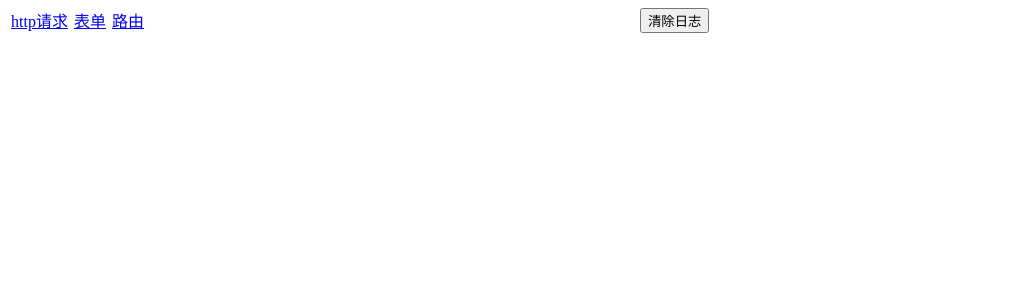
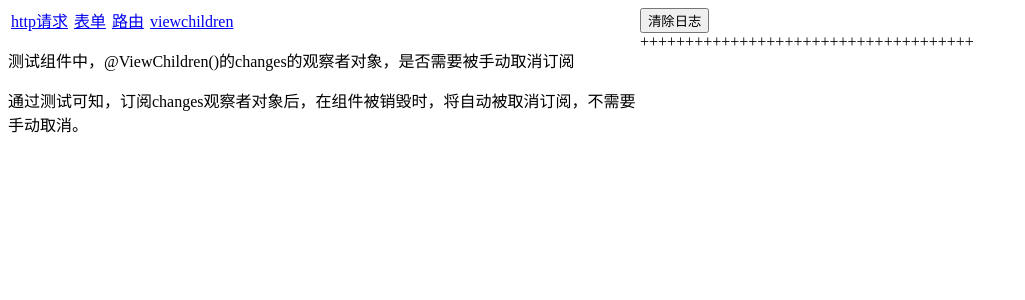
Before and after one commit to wjx774326739/ngx-observable, an Angular app: page /viewchildren in a window 1280 px wide. Before the commit this address led to /. Shown: the top 300 px of the page, without its empty margins (0-1025 px from the left). Built offline with nearby package versions, Linux system fonts and the light colour scheme.

Commit message:
测试@ViewChildren

```diff
--- a/src/app/app.component.ts
+++ b/src/app/app.component.ts
@@ -25,6 +25,10 @@ export class AppComponent {
     {
       name: '路由',
       url: '/router'
+    },
+    {
+      name: 'viewchildren',
+      url: '/viewchildren'
     }
   ];
 
--- a/src/app/app.routing.ts
+++ b/src/app/app.routing.ts
@@ -18,6 +18,10 @@ const routes: Routes = [
     loadChildren: () => import('./router-demo/router-demo.module').then(m => m.RouterDemoModule)
   },
   {
+    path: 'viewchildren',
+    loadChildren: () => import('./viewchildren/viewchildren.module').then(m => m.ViewchildrenModule)
+  },
+  {
     path: '',
     pathMatch: 'full',
     redirectTo: 'http'
--- a/src/app/form-demo/form-demo.component.ts
+++ b/src/app/form-demo/form-demo.component.ts
@@ -26,7 +26,9 @@ export class FormDemoComponent implements OnInit, OnDestroy {
   constructor(
     private formBuilder: FormBuilder,
     private logSer: LogService,
-  ) { }
+  ) {
+    this.logSer.startLog();
+  }
 
   ngOnInit() {
     this.form = this.formBuilder.group({
@@ -48,7 +50,7 @@ export class FormDemoComponent implements OnInit, OnDestroy {
       '这是在FormDemoComponent中，组件销毁时记录的日志。此时表单值改变的观察者对象的状态为：closed-'
       + this.formValue$Index.closed
     );
-    this.logSer.publishLog('------------------------------------------------------------');
+    this.logSer.endLog();
   }
 
 }
--- a/src/app/http-demo/http-demo.component.ts
+++ b/src/app/http-demo/http-demo.component.ts
@@ -22,7 +22,9 @@ export class HttpDemoComponent implements OnInit, OnDestroy {
   constructor(
     private http: HttpClient,
     private logSer: LogService,
-  ) { }
+  ) {
+    this.logSer.startLog();
+  }
 
   ngOnInit() {
     this.successReq();
@@ -38,7 +40,7 @@ export class HttpDemoComponent implements OnInit, OnDestroy {
       '这是在HttpDemoComponent中，组件销毁时记录的日志。此时http请求失败观察者对象的状态为：closed-'
       + this.httpError$Index.closed
     );
-    this.logSer.publishLog('------------------------------------------------------------');
+    this.logSer.endLog();
   }
 
   errorReq(): void {
--- a/src/app/log.service.ts
+++ b/src/app/log.service.ts
@@ -14,8 +14,16 @@ export class LogService {
 
   constructor() { }
 
+  endLog(): void {
+    this.publishLog('------------------------------------');
+  }
+
   publishLog(log: string): void {
     this.log$.next(log);
+  }
+
+  startLog(): void {
+    this.publishLog('+++++++++++++++++++++++++++++++++++++');
   }
 
   subscribeLog(): Observable<string> {
--- a/src/app/router-demo/router-demo.component.ts
+++ b/src/app/router-demo/router-demo.component.ts
@@ -27,7 +27,9 @@ export class RouterDemoComponent implements OnInit, OnDestroy {
     private activatedRoute: ActivatedRoute,
     private logSer: LogService,
     private router: Router,
-  ) { }
+  ) {
+    this.logSer.startLog();
+  }
 
   ngOnInit() {
     this.data$Index = this.activatedRoute.data.subscribe(data => { });
@@ -53,7 +55,7 @@ export class RouterDemoComponent implements OnInit, OnDestroy {
       '这是在RouterDemoComponent中，组件销毁时记录的日志。此时queryParamMap的观察者对象的状态为：closed-'
       + this.queryParamMap$Index.closed
     );
-    this.logSer.publishLog('------------------------------------------------------------');
+    this.logSer.endLog();
   }
 
 }
--- /dev/null
+++ b/src/app/viewchildren/viewchildren.component.html
@@ -0,0 +1,6 @@
+<p>
+  测试组件中，@ViewChildren()的changes的观察者对象，是否需要被手动取消订阅
+</p>
+<p>
+  通过测试可知，订阅changes观察者对象后，在组件被销毁时，将自动被取消订阅，不需要手动取消。
+</p>
--- /dev/null
+++ b/src/app/viewchildren/viewchildren.component.ts
@@ -0,0 +1,54 @@
+import { Subscription } from 'rxjs';
+
+import {
+    AfterViewInit,
+    Component,
+    OnDestroy,
+    OnInit,
+    QueryList,
+    ViewChildren
+} from '@angular/core';
+
+import { LogService } from '../log.service';
+
+@Component({
+  selector: 'app-viewchildren',
+  templateUrl: './viewchildren.component.html',
+  styleUrls: ['./viewchildren.component.css']
+})
+export class ViewchildrenComponent implements OnInit, AfterViewInit, OnDestroy {
+
+  @ViewChildren('test')
+  testView: QueryList<any>;
+
+  viewchildrenChanges$Index: Subscription;
+
+  constructor(
+    private logSer: LogService,
+  ) {
+    this.logSer.startLog();
+  }
+
+  ngOnInit() {
+  }
+
+  ngAfterViewInit(): void {
+    this.viewchildrenChanges$Index = this.testView.changes.subscribe(data => { });
+    this.logSer.publishLog(
+      '这是在ViewchildrenComponent中记录的日志。此时订阅观察了@ViewChildren的changes观察对象。此时的状态为：closed-'
+      + this.viewchildrenChanges$Index.closed
+    );
+  }
+
+  ngOnDestroy(): void {
+    // setTimeout(() => {
+    console.log(this.viewchildrenChanges$Index);
+    // }, 1000);
+    this.logSer.publishLog(
+      '这是在ViewchildrenComponent中记录的日志。此时组件被销毁，被观察的@ViewChildren的changes观察对象的状态为：closed-'
+      + this.viewchildrenChanges$Index.closed
+    );
+    this.logSer.endLog();
+  }
+
+}
```
Also changed, not shown: src/app/viewchildren/viewchildren.module.ts (added, +14 -0 lines), src/app/viewchildren/viewchildren.routing.ts (added, +20 -0 lines), src/app/viewchildren/viewchildren.component.css (added), 1 other file (tests, documents, lock files or other folders).
